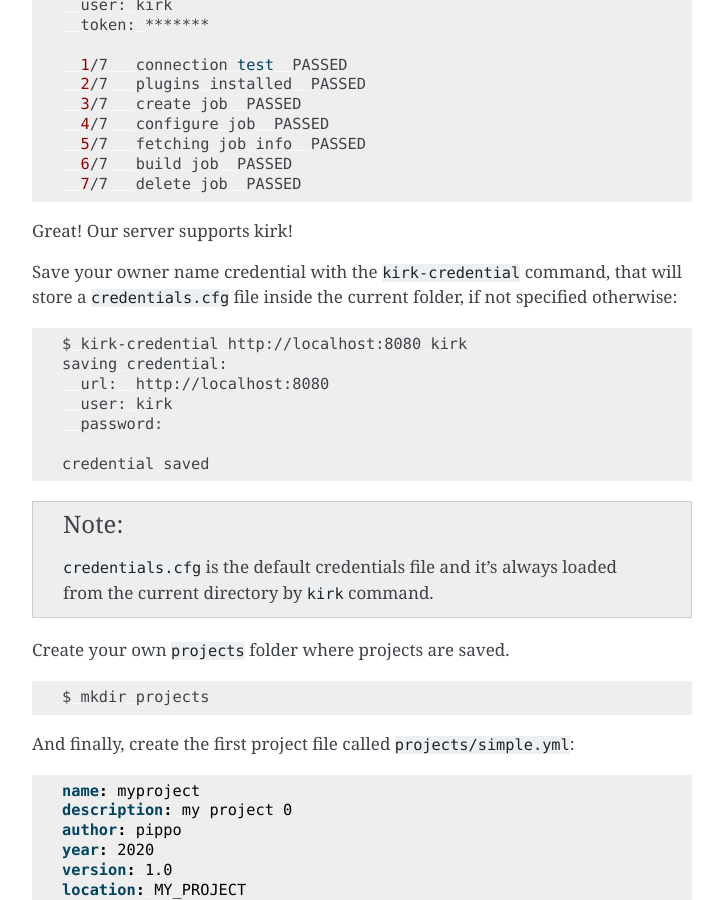
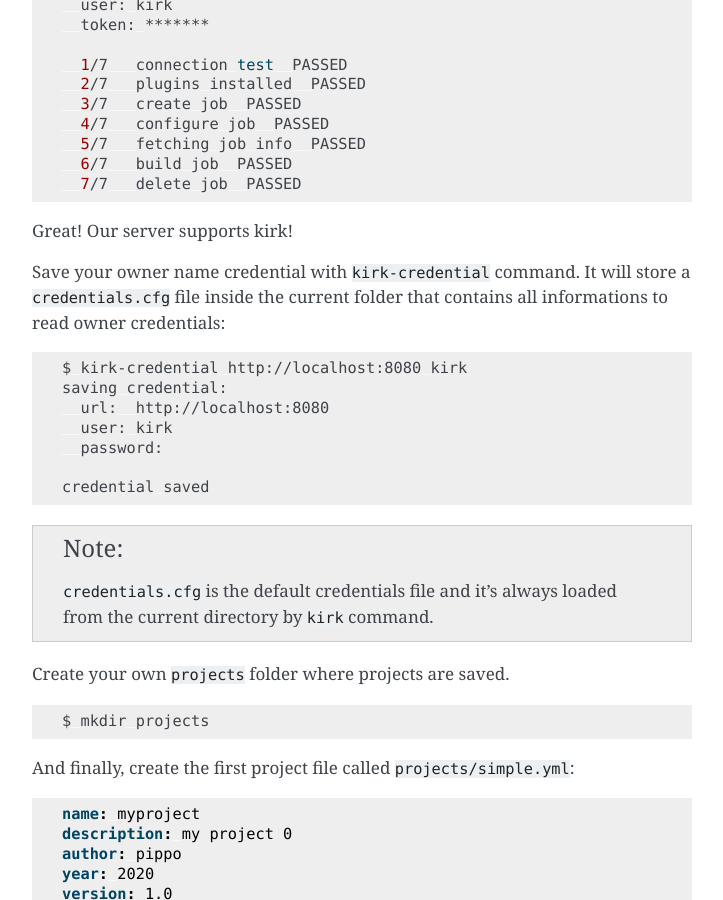
Before and after one commit to acerv/kirk-old, a Sphinx documentation site: the page built from docs/index.rst, in a window 1280 px wide and 900 px high, scrolled down 573 px. Shown: the whole window, without its empty margins (388-1111 px from the left). Built offline with Sphinx 7.4.7, drawn with Linux system fonts in a browser that asks for light colours.

Commit message:
more typo stuff in quickstart

```diff
--- a/docs/index.rst
+++ b/docs/index.rst
@@ -40,9 +40,9 @@ command with server url, owner name and password in order to verify it:
 
 Great! Our server supports kirk!
 
-Save your owner name credential with the ``kirk-credential`` command, that will
-store a ``credentials.cfg`` file inside the current folder, if not specified
-otherwise:
+Save your owner name credential with ``kirk-credential`` command. It will
+store a ``credentials.cfg`` file inside the current folder that contains all
+informations to read owner credentials:
 
 .. code-block:: bash
 
```
